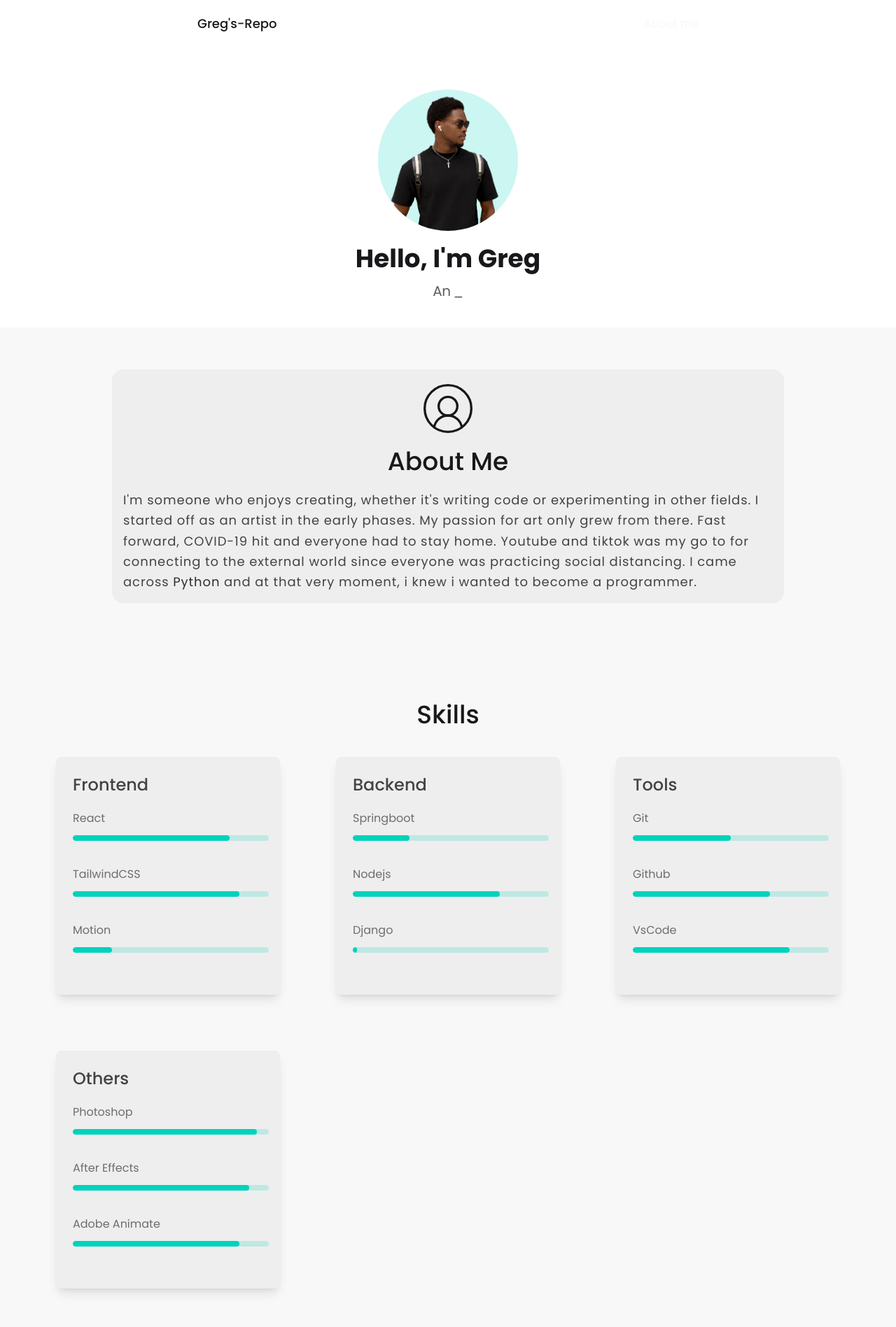
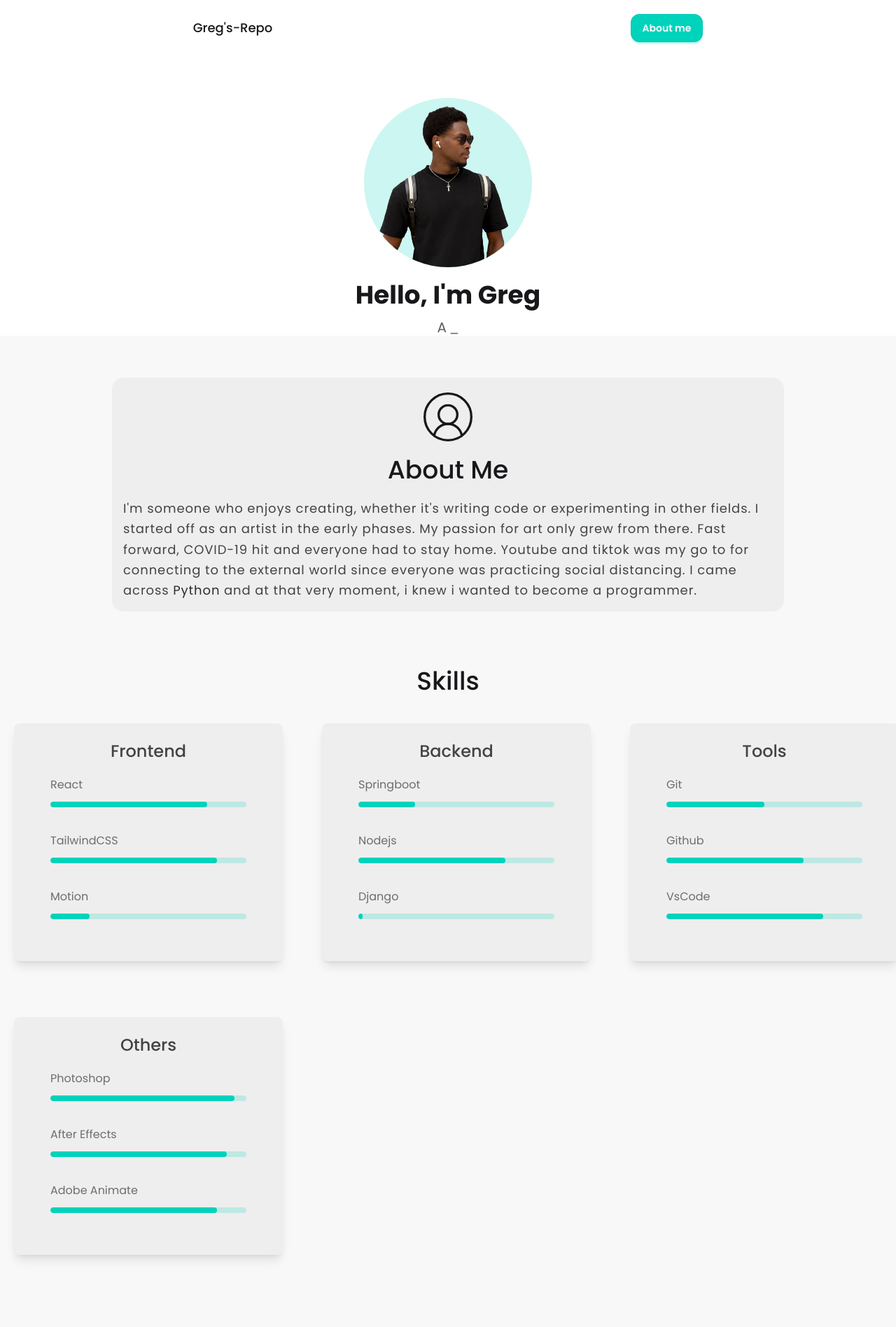
Before and after one commit to storytimewithgreg1-sudo/portfolio, a React (Vite) app: page / in a window 1280 px wide. Shown: the top 1897 px of the page at 70% size. Built offline with nearby package versions, Linux system fonts and the light colour scheme.

Commit message:
further adjustment

```diff
--- a/src/components/Hero.jsx
+++ b/src/components/Hero.jsx
@@ -6,7 +6,7 @@ const Hero = () => {
     <div className='w-full h-100 flex flex-col items-center  pt-15 '>
 
       <div className='max-w-10xl md:max-w-13xl lg:max-w-15xl   '>
-        <img className='bg-accent/20 rounded-full  w-50 h-auto mb-5 ' src="/greg.png" alt="" />
+        <img className='bg-accent/20 rounded-full  w-30 md:w-50 lg:w-60 h-auto mb-5 ' src="/greg.png" alt="" />
       </div>
       <div className='flex flex-col justify-center items-center'>
         <span className='font-bold font-poppins text-base-content  text-2xl md:text-4xl mb-3'>Hello, I'm Greg </span>
--- a/src/components/Navbar.jsx
+++ b/src/components/Navbar.jsx
@@ -10,7 +10,7 @@ const Navbar = () => {
         </div>
 
         <div>
-            <button className='btn-sm md:btn-md btn-accent text-base-200 rounded-xl'>
+            <button className='btn btn-sm md:btn-md btn-accent text-base-200 rounded-xl'>
                 About me
             </button>
 
--- a/src/components/Skills.jsx
+++ b/src/components/Skills.jsx
@@ -45,19 +45,19 @@ const skillGroups = [
 
 export const Skills = () => {
   return (
-    <div className='w-full min-h-screen p-20'>
-        <div className='max-w-3xl md:max-w-5xl lg:max-w-7xl flex flex-col items-center mx-auto '>
+    <div className='w-full min-h-screen p-5'>
+        <div className='max-w-4xl md:max-w-5xl lg:max-w-7xl flex flex-col items-center mx-auto '>
             <span className='font-medium text-4xl mb-10'>Skills</span>
 
             <div className='grid grid-cols-1 md:grid-cols-2 md:gap-x-20  lg:grid-cols-3'>
                 {skillGroups.map((group) => (
-                    <div className='card bg-base-300 p-6 shadow-lg mb-20'>
+                    <div className='card min-w-sm flex flex-col items-center bg-base-300 p-6 shadow-lg mb-20'>
                         <span className='text-base-content/80 card-title mb-5 font-medium text-2xl '>{group.category}</span>
                         {group.skills.map((item)=> (
                             <div className='flex flex-col mb-9'>
                                 <h1 className='mb-3 text-base-content/60'> {item.skillDetails.name} </h1>
 
-                                <progress className='progress w-30 md:w-70 lg:w-70 progress-accent' value={item.skillDetails.level} max="100"></progress>
+                                <progress className='progress w-60 md:w-70 lg:w-70 progress-accent' value={item.skillDetails.level} max="100"></progress>
                             </div>
 
                         ))}
```
